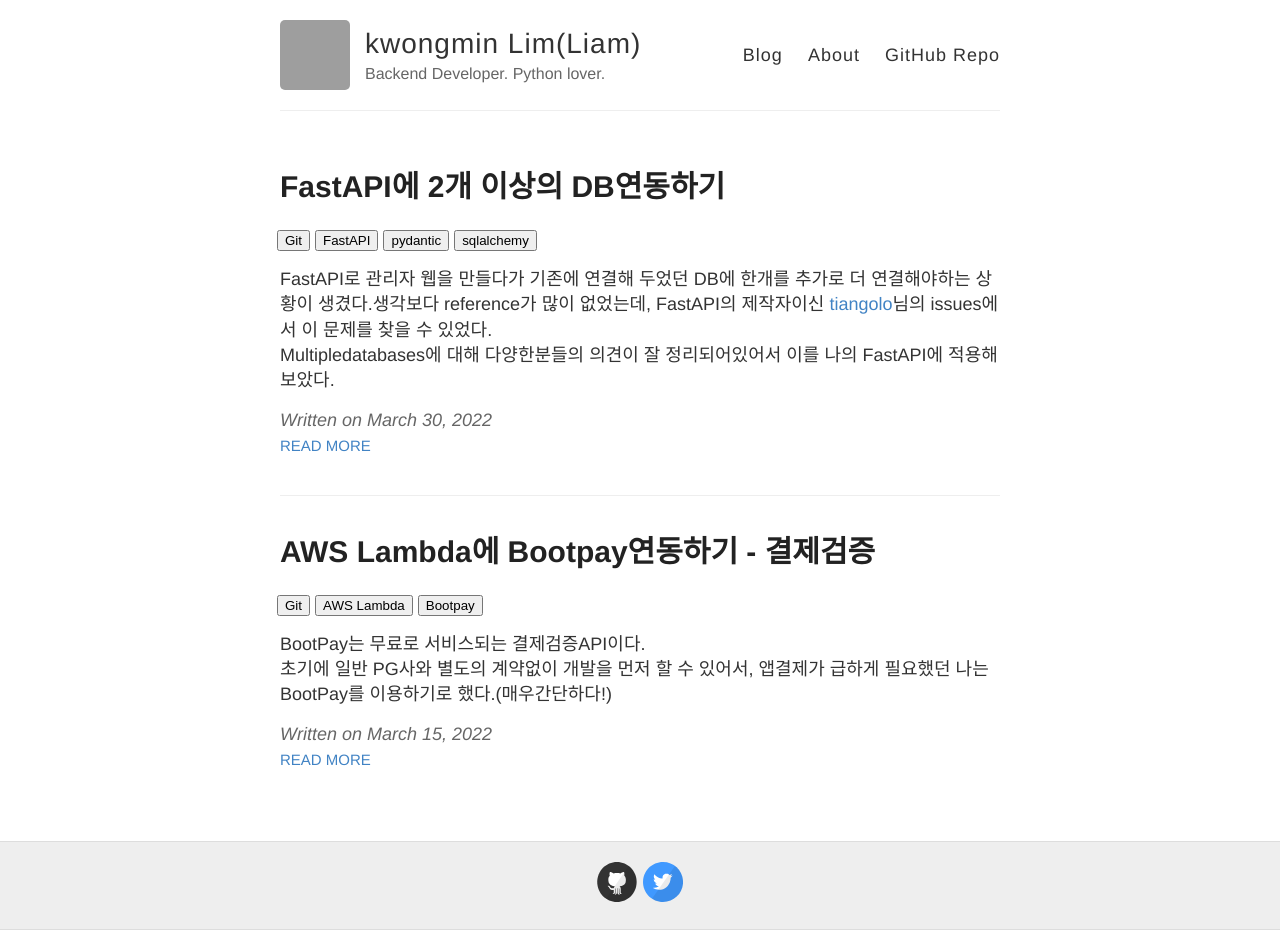
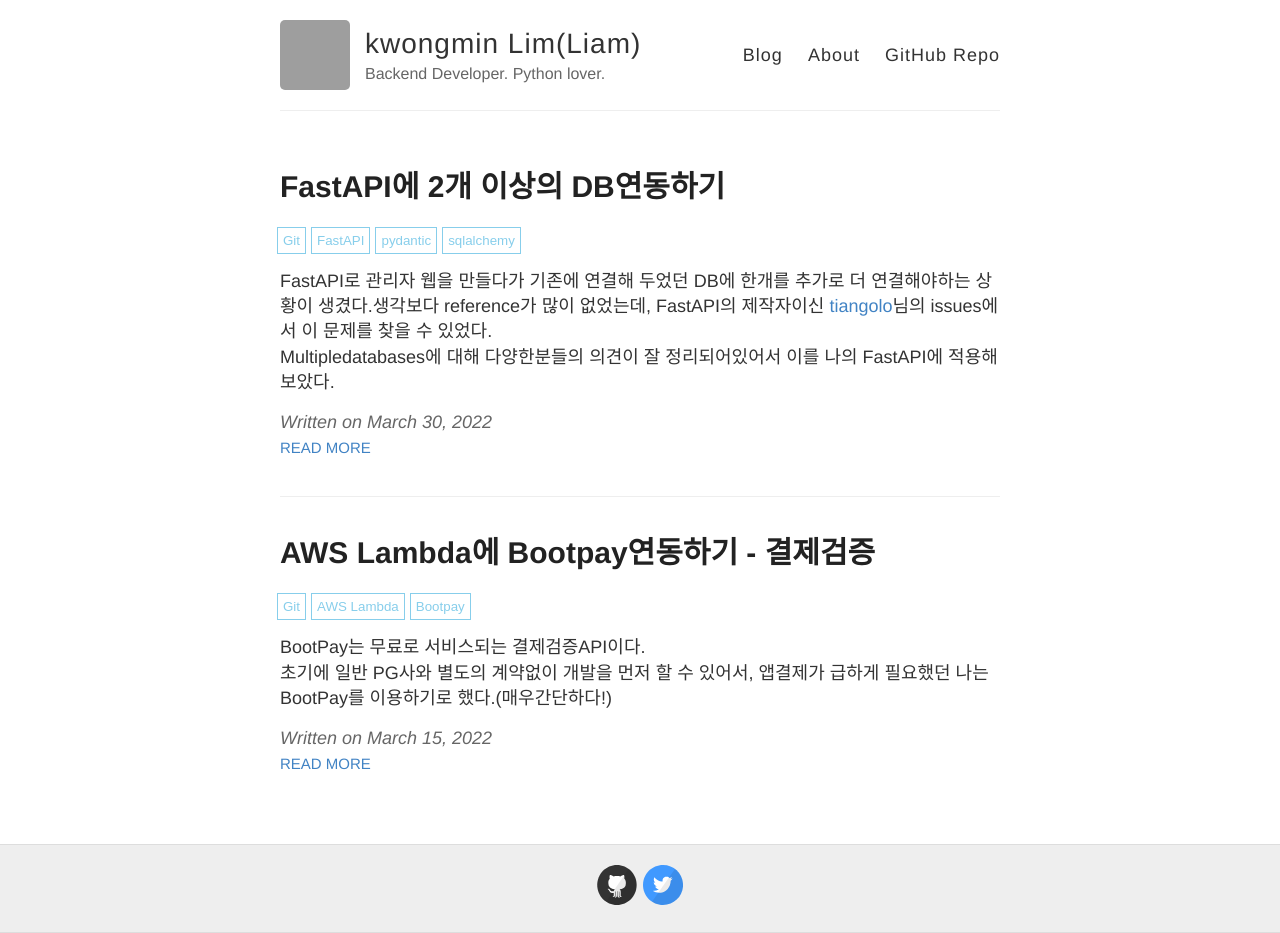
Before and after one commit to liampoet/liampoet.github.io-test2, a Jekyll site: the page built from index.html, in a window 1280 px wide. Built offline with Jekyll 4.4.1, drawn with Linux system fonts in a browser that asks for light colours; grey boxes are pictures that could not be loaded.

Commit message:
Update index.html

```diff
--- a/index.html
+++ b/index.html
@@ -11,7 +11,7 @@ layout: default
       <div class="tag-button">
         {% if post.tags %}
           {% for tag in post.tags %}
-            <button class="btn_group">{{ tag }}</button>
+            <button class="tags-button">{{ tag }}</button>
           {% endfor %}
         {% endif %}
       </div>
```
